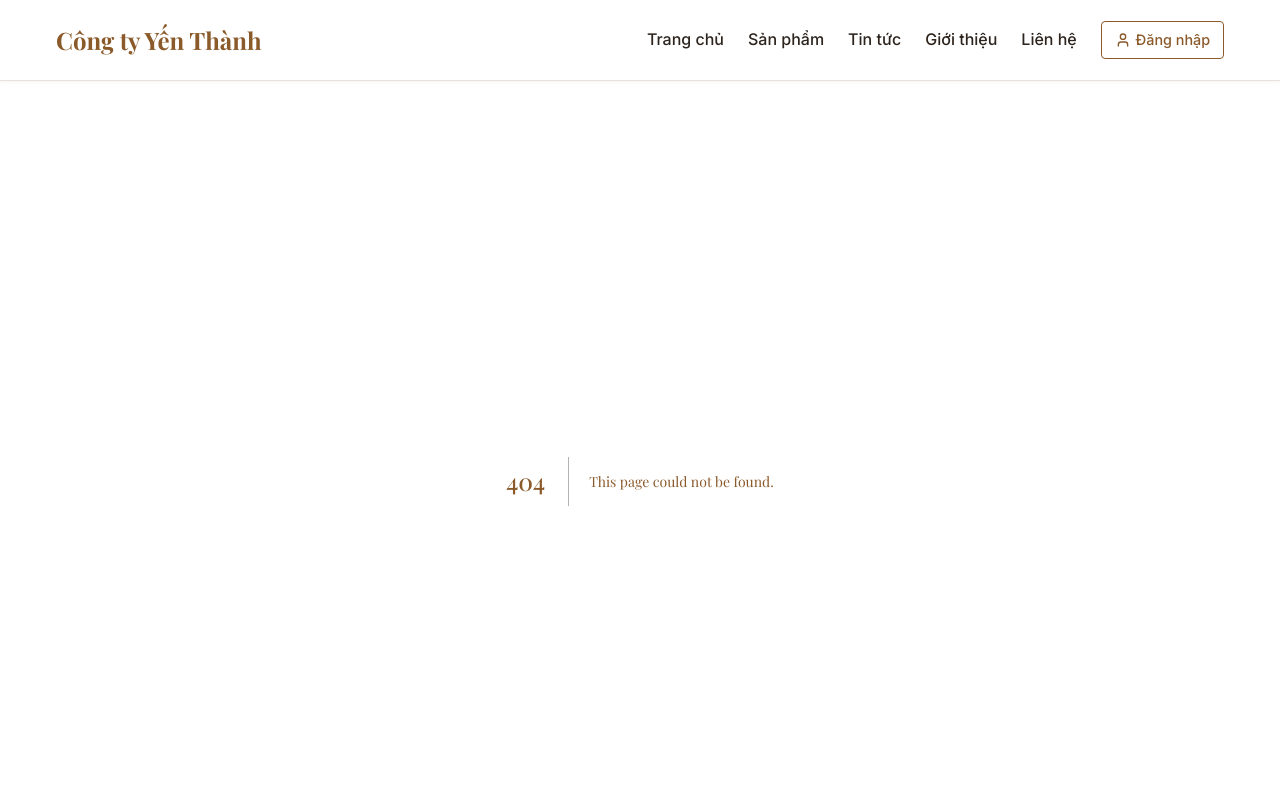
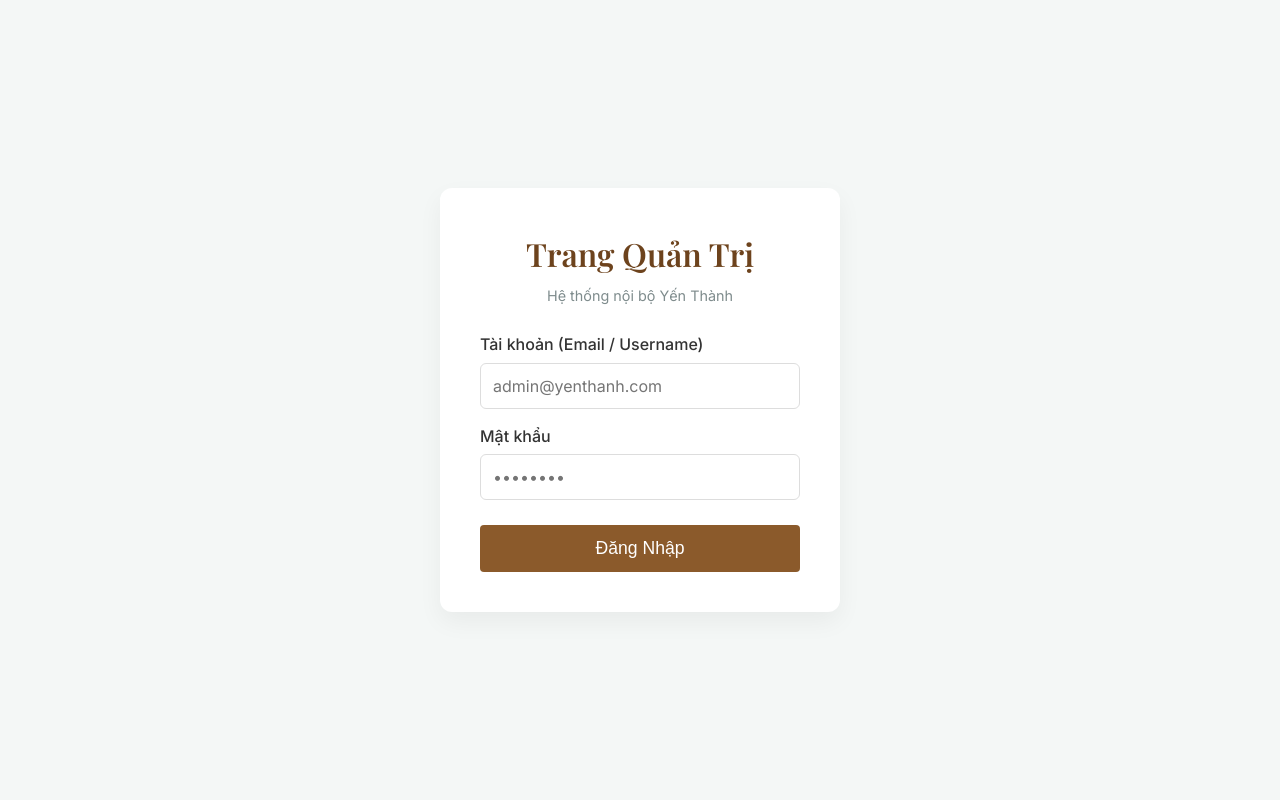
Before and after one commit to anhdungshopmaker/website-yen-sao, a Next.js app: page /admin/login in a window 1280 px wide. Before the commit this address had no page. Shown: the top 800 px of the page. Built offline with nearby package versions, Linux system fonts and the light colour scheme; no server answers; a web font is replaced by a local one.

Commit message:
Update frontend with hero banner and auth flow

```diff
--- a/src/app/admin/layout.js
+++ b/src/app/admin/layout.js
@@ -1,13 +1,37 @@
+'use client';
 import Link from 'next/link';
 import { Package, ShoppingBag, FileText, LayoutDashboard, LogOut } from 'lucide-react';
+import { usePathname, useRouter } from 'next/navigation';
+import { useEffect, useState } from 'react';
 import styles from './admin.module.css';
 
-export const metadata = {
-  title: "Admin Dashboard - Yến Thành",
-};
+export default function AdminLayout({ children }) {
+  const pathname = usePathname();
+  const router = useRouter();
+  const isLoginPage = pathname === '/admin/login';
+  const [authorized, setAuthorized] = useState(false);
 
-export default function AdminLayout({ children }) {
-  // Demo layout không cần public Header/Footer của frontend
+  useEffect(() => {
+    const session = localStorage.getItem('admin_session');
+    if (!session && !isLoginPage) {
+      router.push('/admin/login');
+    } else {
+      setAuthorized(true);
+    }
+  }, [pathname, router]);
+
+  if (!authorized) return null; // Avoid flicker
+
+  const handleLogout = () => {
+    localStorage.removeItem('admin_session');
+    router.push('/admin/login');
+  };
+
+  // Nếu đang ở trang login, render mộc cho full màn hình không có sidebar
+  if (isLoginPage) {
+    return <>{children}</>;
+  }
+
   return (
     <div className={styles.adminLayout}>
       {/* Sidebar */}
@@ -30,9 +54,9 @@ export default function AdminLayout({ children }) {
           </Link>
         </nav>
         <div style={{ padding: '20px', marginTop: 'auto' }}>
-           <Link href="/" className={styles.menuItem} style={{ borderLeft: 'none', color: '#E74C3C' }}>
+           <button onClick={handleLogout} className={styles.menuItem} style={{ borderLeft: 'none', color: '#E74C3C', width: '100%', background: 'transparent', border: 'none', cursor: 'pointer', outline: 'none' }}>
              <LogOut size={20} /> Đăng xuất
-           </Link>
+           </button>
         </div>
       </div>
 
--- /dev/null
+++ b/src/app/admin/login/login.module.css
@@ -0,0 +1,74 @@
+.loginContainer {
+  display: flex;
+  align-items: center;
+  justify-content: center;
+  min-height: 100vh;
+  width: 100vw;
+  background-color: #F4F7F6;
+  position: absolute;
+  top: 0;
+  left: 0;
+  z-index: 1000;
+}
+
+.loginCard {
+  background: white;
+  padding: 40px;
+  border-radius: 12px;
+  box-shadow: 0 10px 25px rgba(0, 0, 0, 0.05);
+  width: 100%;
+  max-width: 400px;
+  text-align: center;
+}
+
+.loginCard h1 {
+  font-family: var(--font-playfair);
+  color: var(--color-primary-dark);
+  margin-bottom: 5px;
+}
+
+.loginCard p {
+  color: #7f8c8d;
+  margin-bottom: 25px;
+  font-size: 0.9rem;
+}
+
+.loginForm {
+  display: flex;
+  flex-direction: column;
+  gap: 15px;
+  text-align: left;
+}
+
+.loginForm label {
+  font-weight: 500;
+  color: #333;
+  margin-bottom: 5px;
+  display: block;
+}
+
+.loginInput {
+  width: 100%;
+  padding: 12px;
+  border: 1px solid #ddd;
+  border-radius: 6px;
+  font-size: 1rem;
+}
+
+.loginInput:focus {
+  outline: none;
+  border-color: var(--color-primary);
+}
+
+.loginBtn {
+  width: 100%;
+  margin-top: 10px;
+  padding: 12px;
+  font-size: 1.1rem;
+}
+
+.errorMsg {
+  color: #E74C3C;
+  font-size: 0.9rem;
+  margin-top: 10px;
+}
--- /dev/null
+++ b/src/app/admin/login/page.js
@@ -0,0 +1,83 @@
+'use client';
+import { useState } from 'react';
+import { useRouter } from 'next/navigation';
+import { supabase } from '@/lib/supabase';
+import styles from './login.module.css';
+
+export default function AdminLogin() {
+  const router = useRouter();
+  const [email, setEmail] = useState('');
+  const [password, setPassword] = useState('');
+  const [error, setError] = useState('');
+  const [loading, setLoading] = useState(false);
+
+  const handleLogin = async (e) => {
+    e.preventDefault();
+    setLoading(true);
+    setError('');
+
+    // Dùng Supabase Auth hoặc cơ chế bypass local
+    // Để cho phép bạn test ngay mà không cần cấu hình email trên db,
+    // Mình sẽ tạo thêm check admin cứng. Hoặc nếu bạn đã tạo tk Supabase, nó sẽ chạy qua Supabase.
+
+    if (email === 'admin' && password === '123456') {
+      localStorage.setItem('admin_session', 'true');
+      router.push('/admin');
+      return;
+    }
+
+    const { data, error } = await supabase.auth.signInWithPassword({
+      email: email,
+      password: password,
+    });
+
+    if (error) {
+      setError("Email hoặc Mật khẩu không đúng! Hãy thử 'admin' / '123456' để trải nghiệm.");
+      setLoading(false);
+    } else {
+      localStorage.setItem('admin_session', 'true');
+      router.push('/admin');
+    }
+  };
+
+  return (
+    <div className={styles.loginContainer}>
+      <div className={styles.loginCard}>
+        <h1>Trang Quản Trị</h1>
+        <p>Hệ thống nội bộ Yến Thành</p>
+
+        <form className={styles.loginForm} onSubmit={handleLogin}>
+          <div>
+            <label>Tài khoản (Email / Username)</label>
+            <input
+              type="text"
+              className={styles.loginInput}
+              value={email}
+              onChange={e => setEmail(e.target.value)}
+              placeholder="admin@yenthanh.com"
+              required
+            />
+          </div>
+
+          <div>
+            <label>Mật khẩu</label>
+            <input
+              type="password"
+              className={styles.loginInput}
+              value={password}
+              onChange={e => setPassword(e.target.value)}
+              placeholder="••••••••"
+              required
+            />
+          </div>
+
+          <button type="submit" className={`btn btn-primary ${styles.loginBtn}`} disabled={loading}>
+            {loading ? "Đang xử lý..." : "Đăng Nhập"}
+          </button>
+
+          {error && <div className={styles.errorMsg}>{error}</div>}
+        </form>
+      </div>
+    </div>
+  );
+}
--- a/src/app/page.module.css
+++ b/src/app/page.module.css
@@ -15,7 +15,7 @@
   content: "";
   position: absolute;
   top: 0; left: 0; right: 0; bottom: 0;
-  background: linear-gradient(rgba(255, 255, 255, 0.7), rgba(255, 255, 255, 0.9)), url('https://images.unsplash.com/photo-1596403061033-0c3062bf6a20?w=1600&q=80') center/cover;
+  background: url('/banner.png') center/cover no-repeat;
   z-index: 0;
 }
 
```
Also changed, not shown: src/app/page.js (+2 -8 lines), public/banner.png (added), src/app/admin/dummy.txt (added).
